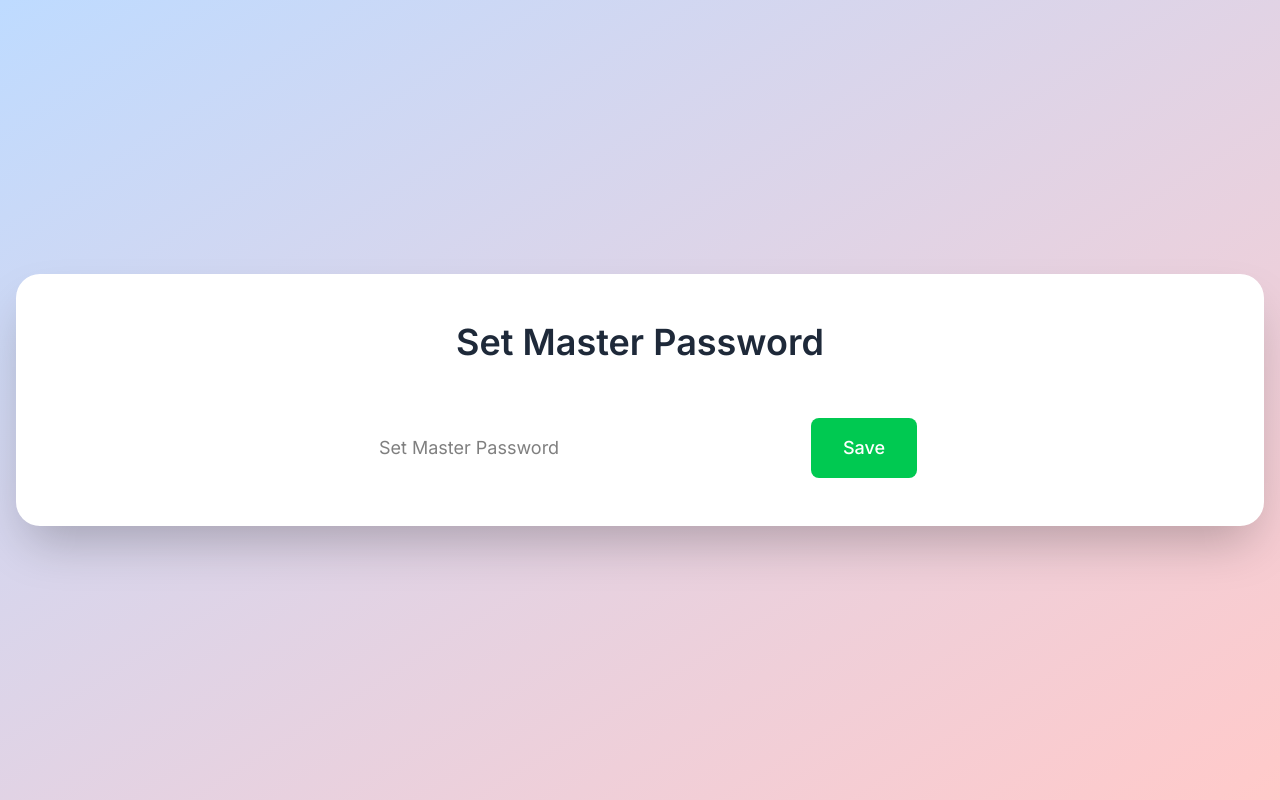
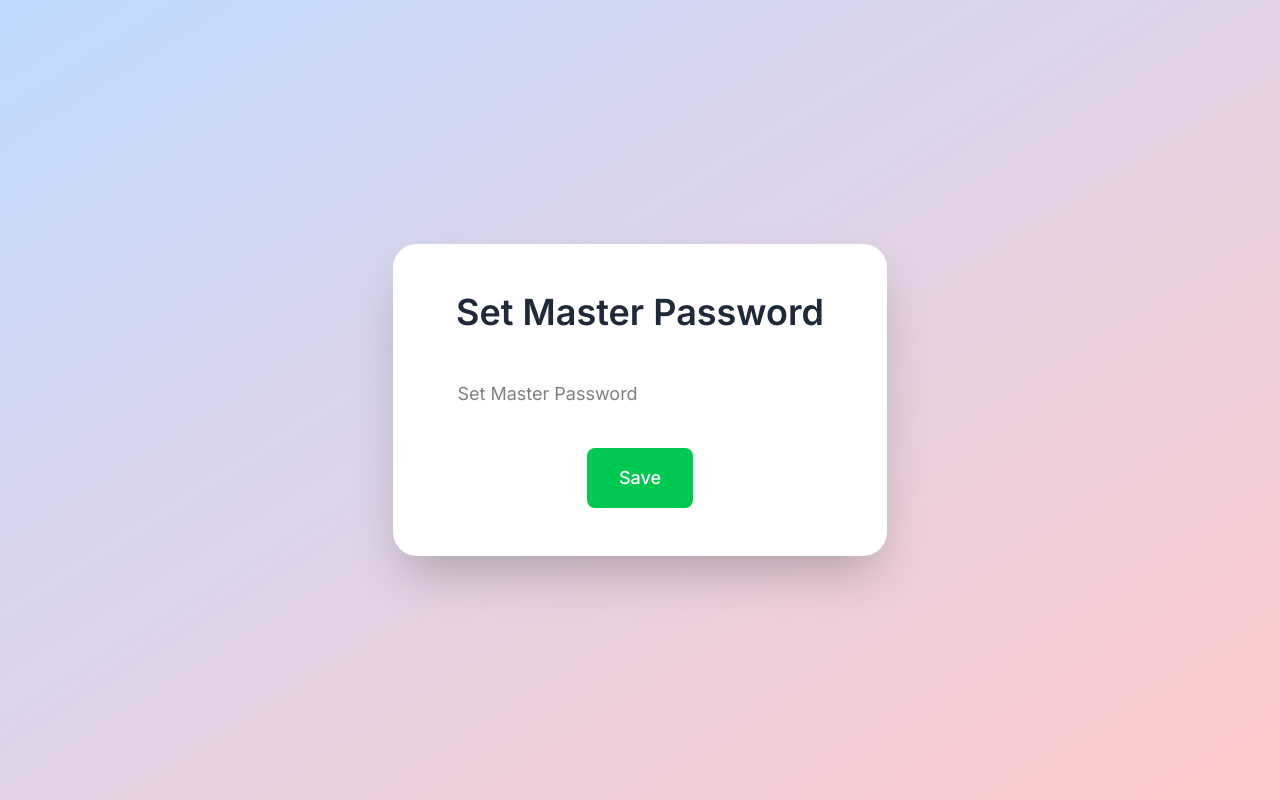
Before and after one commit to t3volabs/app, a Vue app: page / in a window 1280 px wide. Built offline with nearby package versions, Linux system fonts and the light colour scheme.

Commit message:
refactor App.vue to remove unnecessary container div for cleaner layout

```diff
--- a/src/App.vue
+++ b/src/App.vue
@@ -1,6 +1,6 @@
 <template>
   <div class="min-h-screen bg-gradient-to-br from-blue-200 to-red-200 flex items-center justify-center p-4">
-    <div class="m-auto container bg-white bg-opacity-40 backdrop-blur-lg rounded-3xl shadow-2xl overflow-hidden flex">
+    <div class="bg-white bg-opacity-40 backdrop-blur-lg rounded-3xl shadow-2xl overflow-hidden flex">
       <div v-if="!encryptionKeySet" class="w-full p-12 text-center">
         <h1 class="text-4xl font-semibold text-gray-800 mb-8">Set Master Password</h1>
         <input v-model="passwordInput" type="password" placeholder="Set Master Password" class="w-full max-w-md mx-auto p-4 text-lg border-0 rounded-lg bg-white bg-opacity-50 focus:bg-opacity-70 focus:outline-none focus:ring-2 focus:ring-blue-400 transition duration-200" />
```
Also changed, not shown: 1 other file (tests, documents, lock files or other folders).
